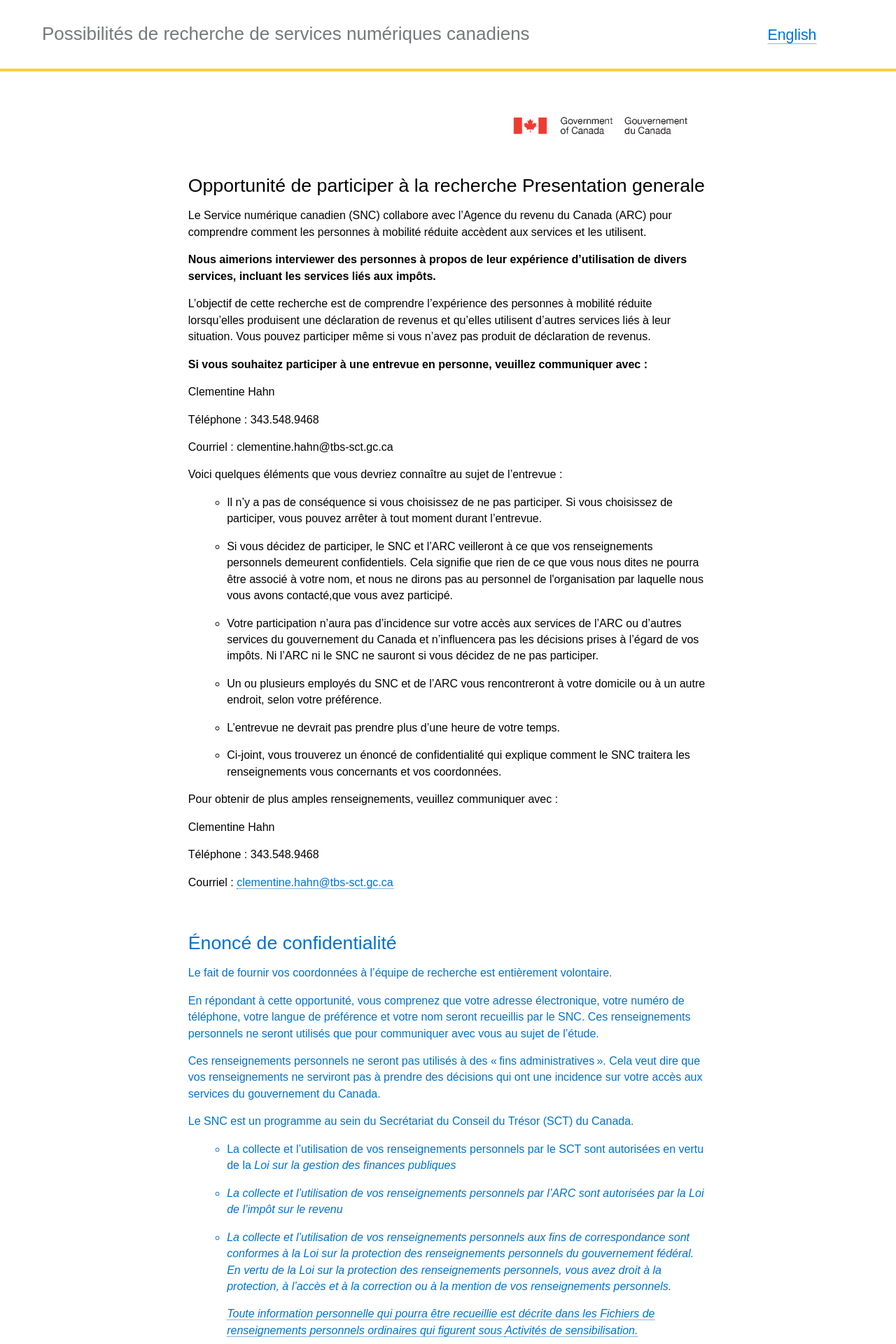
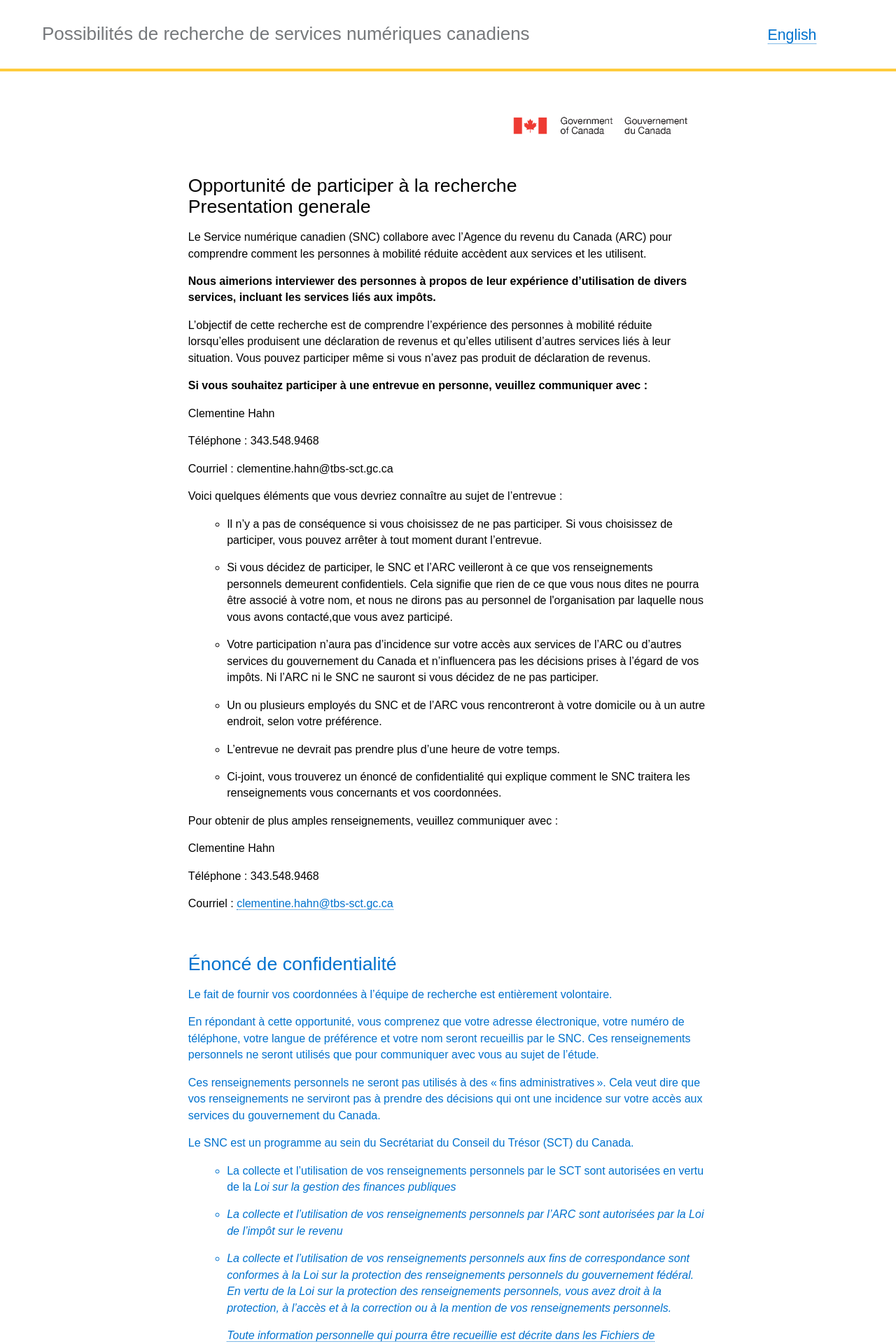
Before and after one commit to cds-snc/research-recherche, a Jekyll site: the page built from _pages/fr/arc.html, in a window 1280 px wide. Shown: the top 1920 px of the page at 70% size. Built offline with Jekyll 4.4.1, drawn with Linux system fonts in a browser that asks for light colours.

Commit message:
Update arc.html

```diff
--- a/_pages/fr/arc.html
+++ b/_pages/fr/arc.html
@@ -35,7 +35,6 @@
 	line-height:115%;
 	page-break-after:avoid;
 	font-size:20.0pt;
-	font-family:"Arial",sans-serif;
 	font-weight:normal;}
 h2
 	{margin-top:18.0pt;
@@ -153,7 +152,7 @@
         <span lang="EN" style="font-size:12.0pt;line-height:115%">&nbsp;</span>
       </p>
 
-<h1>Opportunité de participer à la recherche Presentation generale</h1>
+<h1>Opportunité de participer à la recherche <br> Presentation generale</h1>
 
 
 
```
